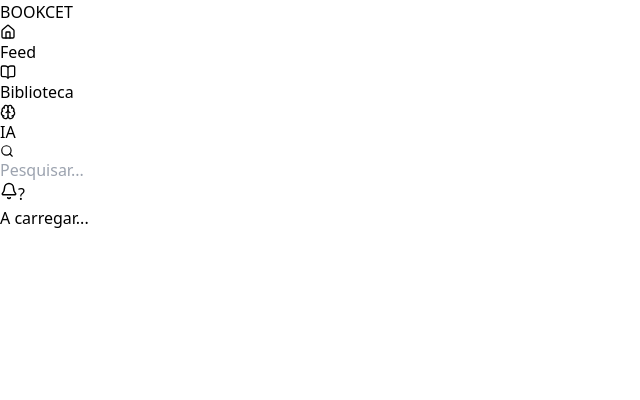
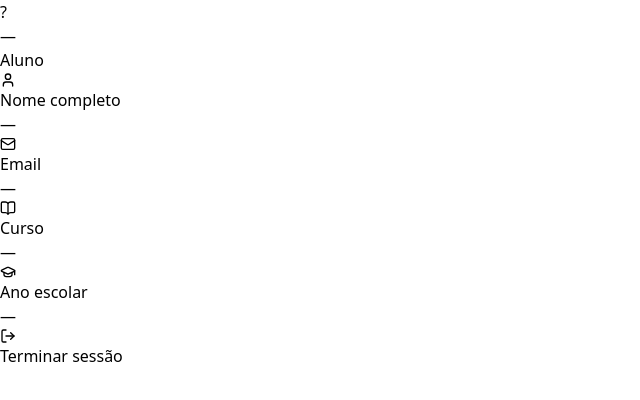
Before and after one commit to Jakendry11/bookcet, a React (Vite) app: page /perfil in a window 1280 px wide. Shown: the top 400 px of the page, without its empty margins (0-640 px from the left). Built offline with nearby package versions, Linux system fonts and the light colour scheme.

Commit message:
Update Perfil.jsx

```diff
--- a/src/pages/Perfil.jsx
+++ b/src/pages/Perfil.jsx
@@ -1,152 +1,87 @@
-import { useState, useEffect } from "react"
-import { Settings, LogOut } from "lucide-react"
-import Navbar from "@/components/ui/navbar"
+import { useAuth } from "@/context/AuthContext"
+import { useNavigate } from "react-router-dom"
+import { LogOut, User, BookOpen, GraduationCap, Mail } from "lucide-react"
 import { Button } from "@/components/ui/button"
-import { Avatar, AvatarFallback } from "@/components/ui/avatar"
 
 export default function Perfil() {
-  const [aba, setAba] = useState("perguntas")
-  const [utilizador, setUtilizador] = useState(null)
-  const [carregando, setCarregando] = useState(true)
+  const { utilizador, iniciais, logout } = useAuth()
+  const navigate = useNavigate()
 
-  // Aqui será carregado o utilizador via API
-  // useEffect(() => {
-  //   fetch('/api/me')
-  //     .then(res => res.json())
-  //     .then(data => { setUtilizador(data); setCarregando(false); })
-  // }, [])
-
-  if (carregando) {
-    return (
-      <div className="min-h-screen bg-gray-50">
-        <Navbar activePage="perfil" />
-        <div className="flex items-center justify-center h-96">
-          <p className="text-slate-400">A carregar...</p>
-        </div>
-      </div>
-    )
-  }
-
-  if (!utilizador) {
-    return (
-      <div className="min-h-screen bg-gray-50">
-        <Navbar activePage="perfil" />
-        <div className="flex items-center justify-center h-96">
-          <p className="text-slate-400">Por favor faça login</p>
-        </div>
-      </div>
-    )
+  const handleLogout = () => {
+    logout()
+    navigate("/login")
   }
 
   return (
-    <div className="min-h-screen bg-gray-50">
-      <Navbar activePage="perfil" />
+    <div className="min-h-screen bg-gray-50 flex items-center justify-center px-4 py-8">
+      <div className="w-full max-w-md bg-white border border-slate-200 rounded-2xl p-8">
 
-      <div className="max-w-5xl mx-auto px-6 py-8">
+        {/* Avatar e nome */}
+        <div className="flex flex-col items-center mb-8">
+          <div className="w-20 h-20 rounded-full bg-[#0D2B6B] flex items-center justify-center text-white text-2xl font-semibold mb-4">
+            {iniciais}
+          </div>
+          <h1 className="text-2xl font-semibold text-[#0D2B6B]">
+            {utilizador?.nome || "—"}
+          </h1>
+          <p className="text-sm text-slate-400 mt-1">Aluno</p>
+        </div>
 
-        {/* Banner do perfil */}
-        <div className="bg-[#0D2B6B] rounded-xl p-8 mb-8 flex items-center gap-6">
-          <Avatar className="w-20 h-20 border-4 border-[#F5C200]">
-            <AvatarFallback className="bg-[#1A4BA0] text-white text-2xl font-bold">
-              {utilizador?.iniciais || "U"}
-            </AvatarFallback>
-          </Avatar>
+        {/* Dados */}
+        <div className="space-y-4 mb-8">
 
-          <div className="flex-1">
-            <h1 className="text-3xl font-bold text-white mb-2">{utilizador?.nome || "Utilizador"}</h1>
-            <p className="text-white/70 text-sm mb-3">
-              {utilizador?.ano_escolar} · {utilizador?.curso}
-            </p>
-            <div className="flex gap-8">
-              <div>
-                <p className="text-[#F5C200] font-bold text-2xl">{utilizador?.total_perguntas || 0}</p>
-                <p className="text-white/60 text-xs">perguntas</p>
-              </div>
-              <div>
-                <p className="text-[#F5C200] font-bold text-2xl">{utilizador?.total_respostas || 0}</p>
-                <p className="text-white/60 text-xs">respostas</p>
-              </div>
-              <div>
-                <p className="text-[#F5C200] font-bold text-2xl">{utilizador?.pontos || 0}</p>
-                <p className="text-white/60 text-xs">pontos</p>
-              </div>
+          <div className="flex items-center gap-3 p-4 bg-slate-50 rounded-xl">
+            <div className="w-9 h-9 rounded-lg bg-[#EBF2FF] flex items-center justify-center shrink-0">
+              <User size={16} className="text-[#0D2B6B]" />
+            </div>
+            <div>
+              <p className="text-xs text-slate-400 mb-0.5">Nome completo</p>
+              <p className="text-sm font-medium text-slate-700">{utilizador?.nome || "—"}</p>
             </div>
           </div>
 
-          <div className="flex gap-2">
-            <Button variant="ghost" size="icon" className="text-white hover:bg-white/10">
-              <Settings size={18} />
-            </Button>
-            <Button variant="ghost" size="icon" className="text-white hover:bg-white/10">
-              <LogOut size={18} />
-            </Button>
-          </div>
-        </div>
-
-        {/* Abas */}
-        <div className="bg-white border-b border-slate-200 mb-6 rounded-t-xl">
-          <div className="flex gap-8 px-6">
-            <button
-              onClick={() => setAba("perguntas")}
-              className={`py-4 font-medium text-sm border-b-2 transition-colors ${
-                aba === "perguntas"
-                  ? "text-[#0D2B6B] border-[#0D2B6B]"
-                  : "text-slate-500 border-transparent hover:text-slate-700"
-              }`}
-            >
-              Minhas Perguntas
-            </button>
-            <button
-              onClick={() => setAba("roadmap")}
-              className={`py-4 font-medium text-sm border-b-2 transition-colors ${
-                aba === "roadmap"
-                  ? "text-[#0D2B6B] border-[#0D2B6B]"
-                  : "text-slate-500 border-transparent hover:text-slate-700"
-              }`}
-            >
-              Meu Roadmap
-            </button>
-          </div>
-        </div>
-
-        {/* Conteúdo das abas */}
-        <div className="grid grid-cols-3 gap-6">
-
-          {/* Coluna principal */}
-          <div className="col-span-2">
-            {aba === "perguntas" && (
-              <div className="bg-white border border-slate-200 rounded-xl p-8 text-center">
-                <p className="text-slate-400">Nenhuma pergunta ainda</p>
-              </div>
-            )}
-
-            {aba === "roadmap" && (
-              <div className="bg-white border border-slate-200 rounded-xl p-8 text-center">
-                <p className="text-slate-400">Roadmap será carregado aqui</p>
-              </div>
-            )}
+          <div className="flex items-center gap-3 p-4 bg-slate-50 rounded-xl">
+            <div className="w-9 h-9 rounded-lg bg-[#EBF2FF] flex items-center justify-center shrink-0">
+              <Mail size={16} className="text-[#0D2B6B]" />
+            </div>
+            <div>
+              <p className="text-xs text-slate-400 mb-0.5">Email</p>
+              <p className="text-sm font-medium text-slate-700">{utilizador?.email || "—"}</p>
+            </div>
           </div>
 
-          {/* Sidebar */}
-          <div className="col-span-1 flex flex-col gap-4">
-            <div className="bg-white border border-slate-200 rounded-xl p-4">
-              <p className="text-xs font-medium text-[#0D2B6B] mb-3">Informações</p>
-              <div className="space-y-2 text-xs text-slate-600">
-                <p><strong>Email:</strong> {utilizador?.email}</p>
-                <p><strong>Ano:</strong> {utilizador?.ano_escolar}</p>
-                <p><strong>Curso:</strong> {utilizador?.curso}</p>
-              </div>
+          <div className="flex items-center gap-3 p-4 bg-slate-50 rounded-xl">
+            <div className="w-9 h-9 rounded-lg bg-[#EBF2FF] flex items-center justify-center shrink-0">
+              <BookOpen size={16} className="text-[#0D2B6B]" />
             </div>
+            <div>
+              <p className="text-xs text-slate-400 mb-0.5">Curso</p>
+              <p className="text-sm font-medium text-slate-700">{utilizador?.curso || "—"}</p>
+            </div>
+          </div>
 
-            <div className="bg-white border border-slate-200 rounded-xl p-4">
-              <p className="text-xs font-medium text-[#0D2B6B] mb-3">Disciplinas</p>
-              <p className="text-xs text-slate-400">
-                {utilizador?.disciplinas?.length || 0} disciplinas registadas
-              </p>
+          <div className="flex items-center gap-3 p-4 bg-slate-50 rounded-xl">
+            <div className="w-9 h-9 rounded-lg bg-[#EBF2FF] flex items-center justify-center shrink-0">
+              <GraduationCap size={16} className="text-[#0D2B6B]" />
+            </div>
+            <div>
+              <p className="text-xs text-slate-400 mb-0.5">Ano escolar</p>
+              <p className="text-sm font-medium text-slate-700">{utilizador?.ano_escolar || "—"}</p>
             </div>
           </div>
 
         </div>
+
+        {/* Logout */}
+        <Button
+          onClick={handleLogout}
+          className="w-full flex items-center justify-center gap-2 bg-red-50 text-red-500 hover:bg-red-100 border border-red-200 font-medium"
+          variant="ghost"
+        >
+          <LogOut size={16} />
+          Terminar sessão
+        </Button>
+
       </div>
     </div>
   )
```
